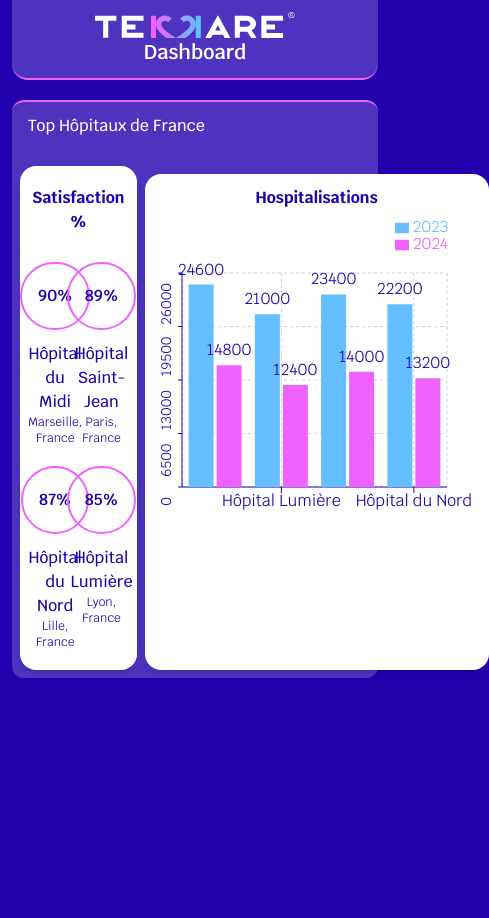
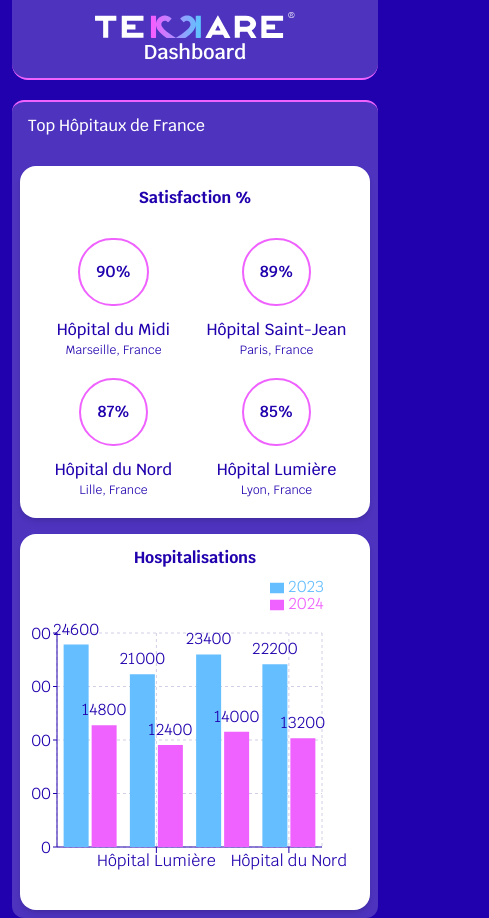
Before and after one commit to MandyTrl/meditec, a Next.js app: page / in a window 390 px wide. Shown: the whole page, 489 px wide, since content can reach past the window. Before the commit the page ends 844 px from the top, so only its background shows below. Built offline with nearby package versions, Linux system fonts and the light colour scheme.

Commit message:
handle rechart error on axis + adjust responsive on mobile

```diff
--- a/src/components/Layout/TopHospitalsLayout.tsx
+++ b/src/components/Layout/TopHospitalsLayout.tsx
@@ -4,7 +4,7 @@ import { Hospitalizations } from "../TopHospitals/Hospitalizations"
 
 export const TopHospitalsLayout = () => {
 	return (
-		<section className="w-full flex gap-2">
+		<section className="w-full flex flex-col md:flex-row gap-2">
 			<Intro />
 			<Hospitalizations />
 		</section>
--- a/src/components/TopHospitals/Hospitalizations.tsx
+++ b/src/components/TopHospitals/Hospitalizations.tsx
@@ -8,9 +8,10 @@ import {
 	YAxis,
 	Legend,
 } from "recharts"
+
+import { useBreakpoint } from "@/utils/hooks/useBP"
 import { CustomTextLabel } from "@components/ChartUI/CustomTextLabel"
 import { useHospitalSelected } from "@/utils/hooks/useHospitalSelected"
-import { useBreakpoint } from "@/utils/hooks/useBP"
 import { Hospital } from "@/utils/data/hospitals"
 
 type ChartData = {
@@ -59,6 +60,17 @@ export const Hospitalizations = () => {
 		setChartData(data)
 	}, [hospital])
 
+	const handleChartWidth = () => {
+		if (isMobile) {
+			return 320
+		} else {
+			if (hospitalSelected) {
+				return 375
+			}
+			return 675
+		}
+	}
+
 	return (
 		<div className="w-full md:w-fit mt-2 md:mt-0 bg-white rounded-2xl p-3 md:p-6 text-primary shadow-md">
 			<h4 className="font-bold text-center md:text-left mb-7 md:mb-10">
@@ -66,7 +78,7 @@ export const Hospitalizations = () => {
 			</h4>
 
 			<BarChart
-				width={isMobile ? 320 : hospitalSelected ? 375 : 675}
+				width={handleChartWidth()}
 				height={isMobile ? 300 : 280}
 				data={chartData}
 				barGap={3}
@@ -80,18 +92,14 @@ export const Hospitalizations = () => {
 
 				<XAxis dataKey="name" stroke="#2100AD" height={17} />
 
+				{isMobile && (
 					<YAxis
 						stroke="#2100AD"
 						allowDataOverflow
 						width={isMobile ? 25 : 60}
-					tick={{
-						fontSize: isMobile ? 14 : 16,
-						angle: isMobile ? -90 : 0,
-						dx: isMobile ? -10 : 0,
-						dy: isMobile ? 10 : 0,
-					}}
 						tickSize={isMobile ? 4 : 6}
 					/>
+				)}
 
 				<Tooltip
 					wrapperStyle={{
```
Lines whose indentation alone changed are shown as unchanged.
